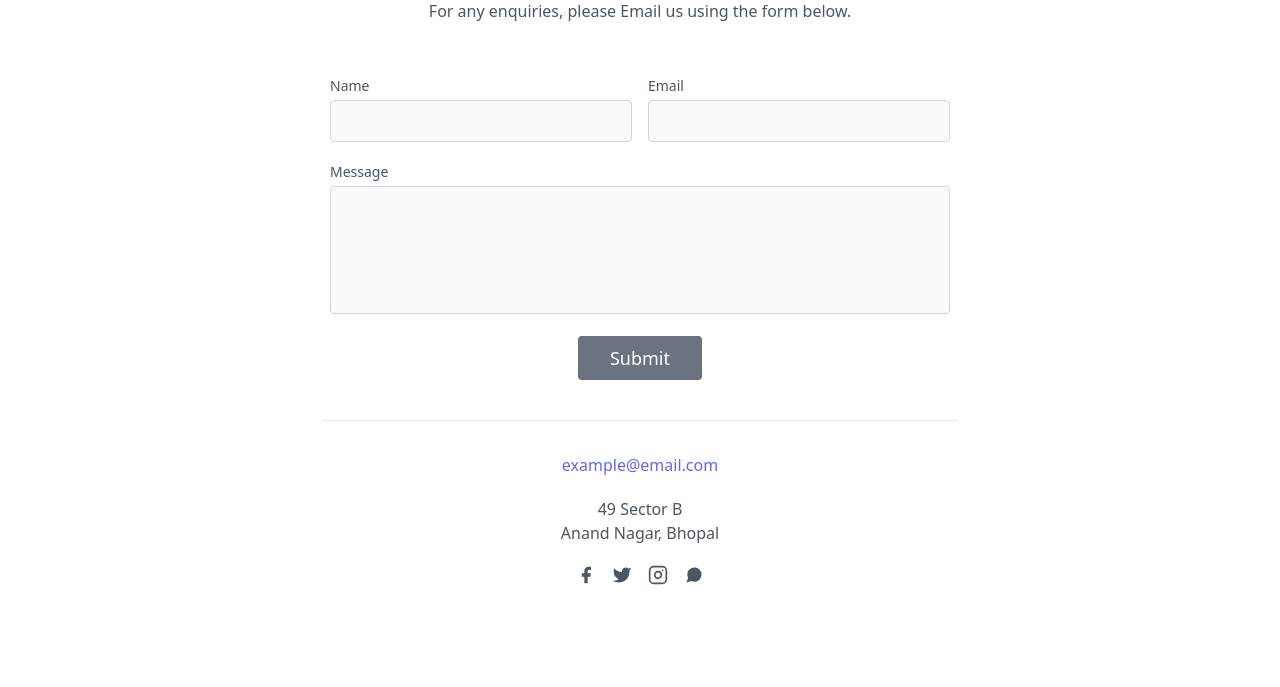
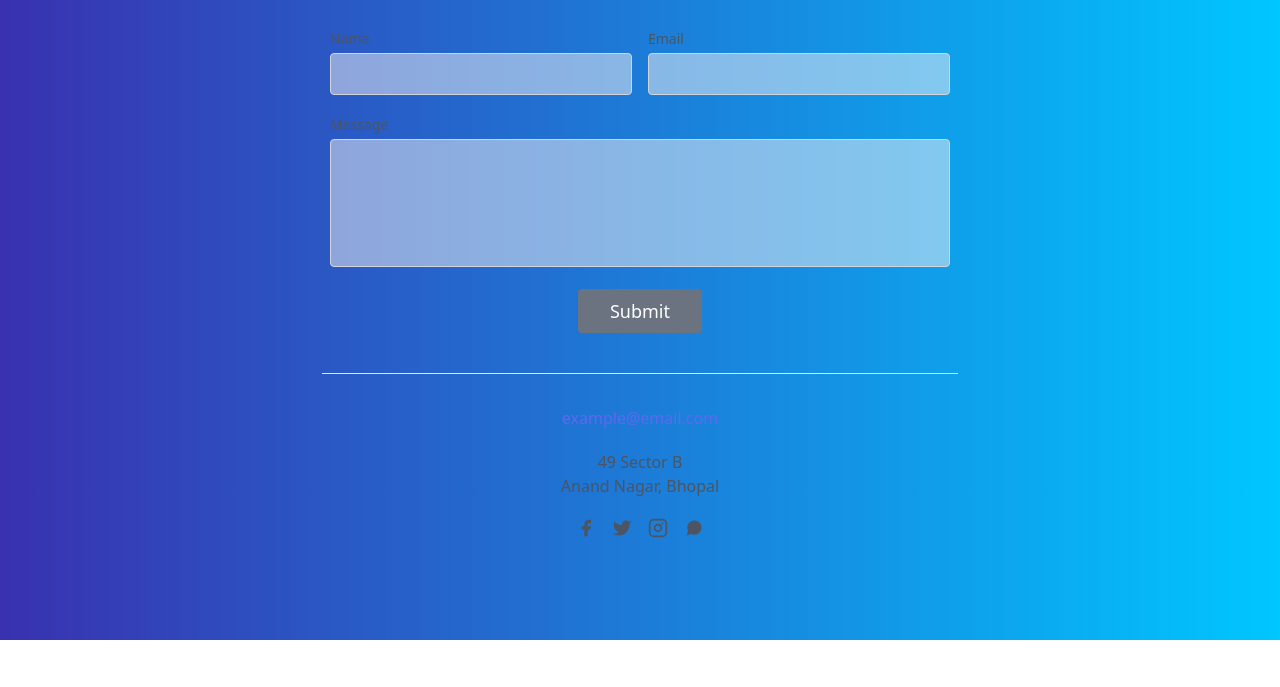
Before and after one commit to randomrock/Hospital-Management-System, a plain HTML site: page contact.html in a window 1280 px wide. Shown: the part 269-956 px from the top of the page. After the commit the page ends 909 px from the top, so only its background shows below. Drawn offline with nearby package versions, Linux system fonts and the light colour scheme.

Commit message:
Update contact.html

```diff
--- a/contact.html
+++ b/contact.html
@@ -6,7 +6,7 @@
   <meta name="viewport" content="width=device-width, initial-scale=1.0">
   <link href="https://unpkg.com/tailwindcss@^2/dist/tailwind.min.css" rel="stylesheet">
   <title>Contact Us</title>
-  <link rel="stylesheet" href="/CSS Files/header.css">
+  <link rel="stylesheet" href="/Hospital-Management-System/header.css">
 </head>
 
 <body>
```
